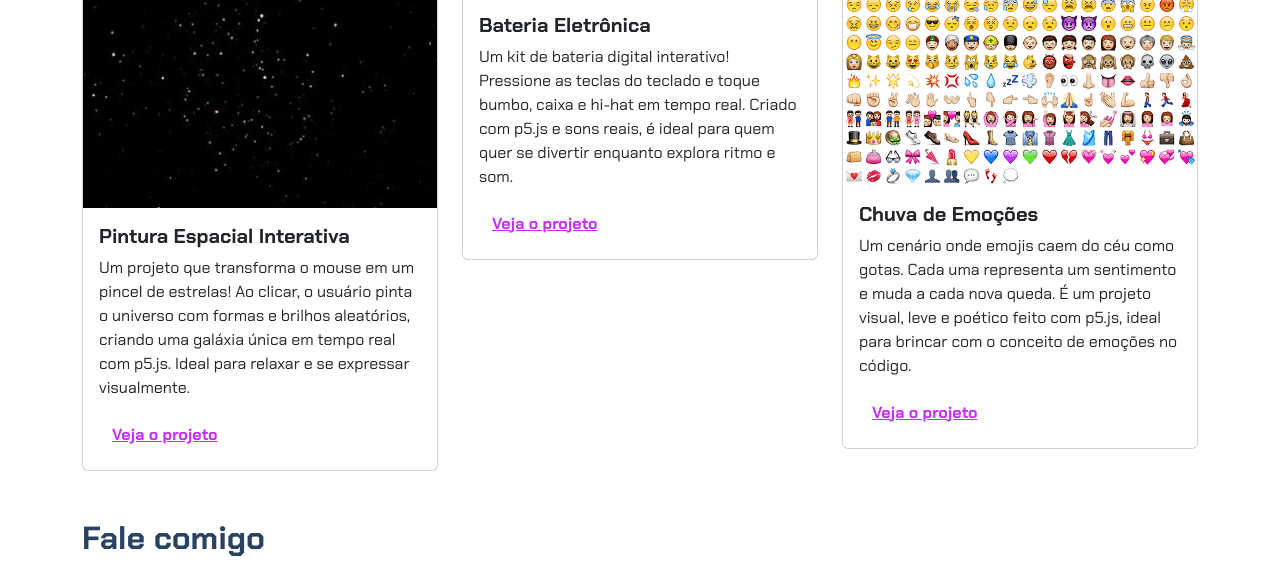
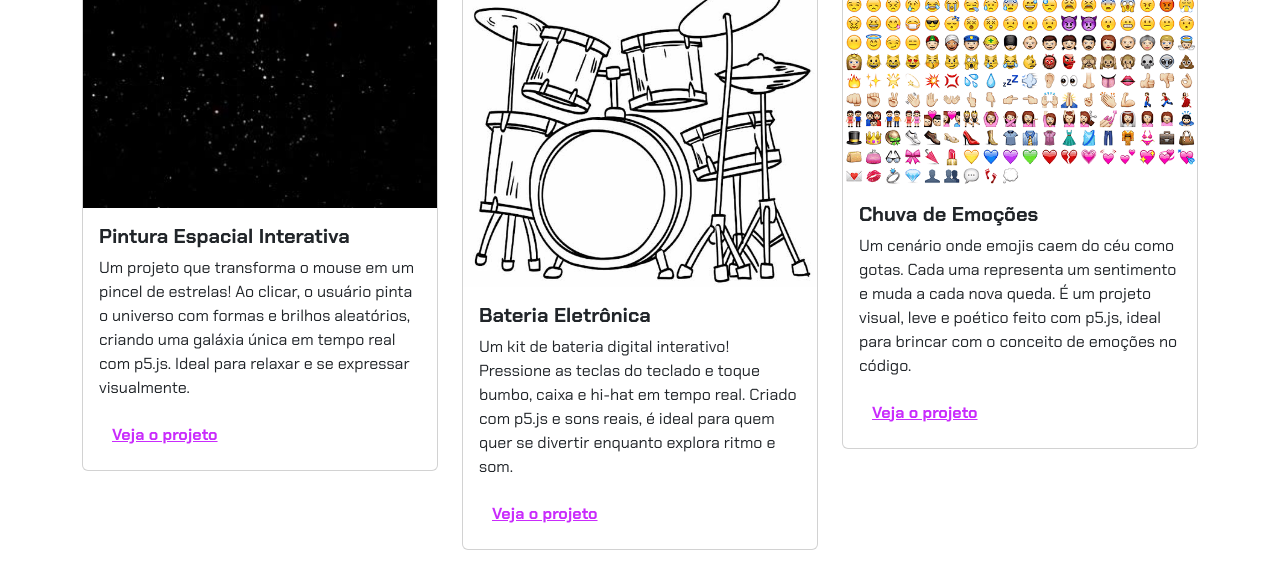
Before and after one commit to isa20073/Portf-lio-, a plain HTML site: page index.html in a window 1280 px wide. Shown: the part 417-978 px from the top of the page. Drawn offline with nearby package versions, Linux system fonts and the light colour scheme.

Commit message:
Update index.html

```diff
--- a/index.html
+++ b/index.html
@@ -41,7 +41,7 @@
             <!-- Projeto 2 -->
             <div class="col-md-4">
                 <div class="card">
-                    <img src="image projeto 2.jpeg class="card-img-top" alt="Imagem do projeto Bateria Eletrônica">
+                    <img src="image projeto 2.jpeg" class="card-img-top" alt="Imagem do projeto Bateria Eletrônica">
                     <div class="card-body">
                         <h5 class="card-title">Bateria Eletrônica</h5>
                         <p class="card-text">Um kit de bateria digital interativo! Pressione as teclas do teclado e toque bumbo, caixa e hi-hat em tempo real. Criado com p5.js e sons reais, é ideal para quem quer se divertir enquanto explora ritmo e som.</p>
```
